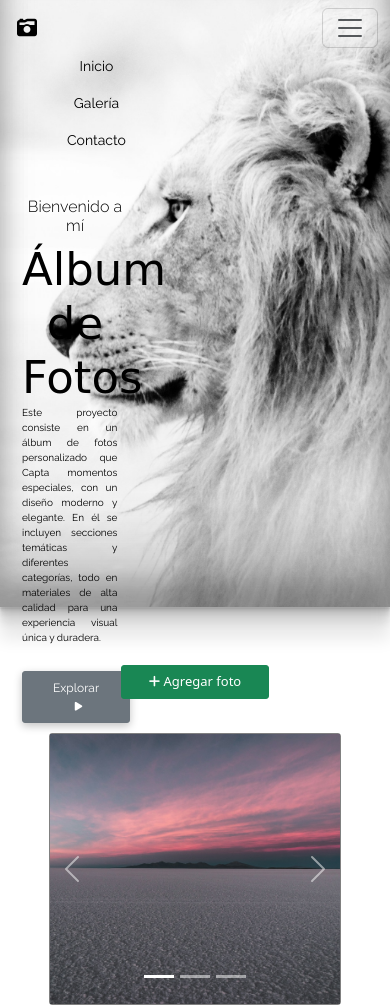
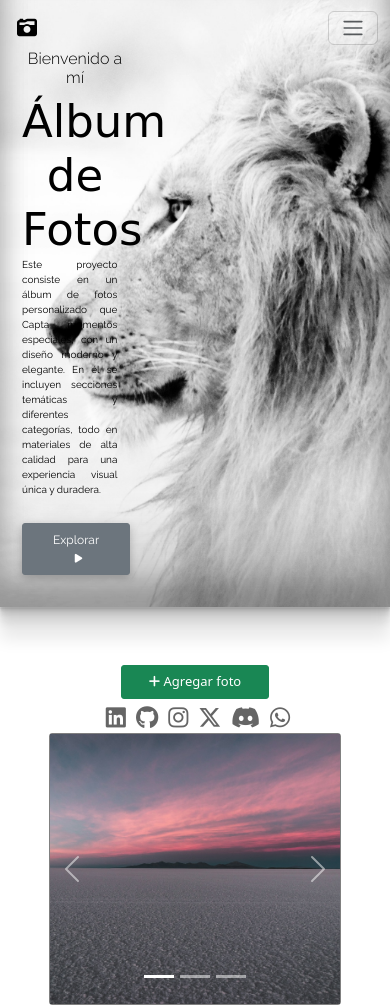
Before and after one commit to miltonfruiz/madfotos, a Flask app: page / in a window 390 px wide. Run offline with Flask 3, Linux system fonts and the light colour scheme; data comes from the database, SQL or seed files in the repository; some libraries are stand-ins or nearby versions; some web fonts are replaced.

Commit message:
Actualización 10/01: Correcciones banner responsive

```diff
--- a/static/style.css
+++ b/static/style.css
@@ -9,9 +9,8 @@ li {
   font-size: 14px;
 }
 .container-banner {
-  background: url(./images/leon1.jpg);
+  background: url(./images/leon1.jpg) no-repeat center center;
   background-size: cover;
-  background-position: center;
   box-shadow: rgba(0, 0, 0, 0.17) 0px -23px 25px 0px inset,
     rgba(0, 0, 0, 0.15) 0px -36px 30px 0px inset,
     rgba(0, 0, 0, 0.1) 0px -79px 40px 0px inset, rgba(0, 0, 0, 0.06) 0px 2px 1px,
@@ -347,3 +346,6 @@ input {
     rgba(0, 0, 0, 0.09) 0px 4px 2px, rgba(0, 0, 0, 0.09) 0px 8px 4px,
     rgba(0, 0, 0, 0.09) 0px 16px 8px, rgba(0, 0, 0, 0.09) 0px 32px 16px;
 }
+#button-navbar-toggler {
+  font-size: 1rem;
+}
--- a/templates/base.html
+++ b/templates/base.html
@@ -35,60 +35,38 @@
   <body>
     <header>
       <div class="container-banner">
-        <nav class="navbar navbar-expand-lg container">
+        <nav class="navbar navbar-expand-lg navbar-light">
           <div class="container">
-            <a class="navbar-brand" href="#"
-              ><i class="fa-solid fa-camera-retro"></i
-            ></a>
+            <a class="navbar-brand" href="#"><i class="fa-solid fa-camera-retro"></i></a>
             <button
+            id="button-navbar-toggler"
               class="navbar-toggler"
               type="button"
               data-bs-toggle="collapse"
-              data-bs-target="#navbarSupportedContent"
-              aria-controls="navbarSupportedContent"
+              data-bs-target="#navbarNav"
+              aria-controls="navbarNav"
               aria-expanded="false"
               aria-label="Toggle navigation"
             >
               <span class="navbar-toggler-icon"></span>
             </button>
-            <div class="collapse navbar-collapse" id="navbarSupportedContent">
-              <ul class="navbar-nav">
-                <li title="Inicio" class="nav-item a disabled">
-                  <a class="nav-link active" aria-current="page" href="#"
-                    >Inicio</a
-                  >
+            <div class="collapse navbar-collapse" id="navbarNav">
+              <ul class="navbar-nav me-auto">
+                <li class="nav-item">
+                  <a class="nav-link active" href="#" title="Inicio">Inicio</a>
                 </li>
-                <li title="Galeria" class="nav-item disabled">
-                  <a class="nav-link active" aria-current="page" href="#"
-                    >Galería</a
-                  >
+                <li class="nav-item">
+                  <a class="nav-link" href="#" title="Galería">Galería</a>
                 </li>
-                <li title="Contacto" class="nav-item disabled">
-                  <a class="nav-link active" aria-current="page" href="#"
-                    >Contacto</a
-                  >
+                <li class="nav-item">
+                  <a class="nav-link" href="#" title="Contacto">Contacto</a>
                 </li>
               </ul>
-              <!--<form id="form-search" class="d-flex" role="search">
-                <input
-                  id="search-input"
-                  class="form-control me-2"
-                  type="search"
-                  placeholder="Ingrese busqueda"
-                  aria-label="Search"
-                />
-                <button
-                  title="Buscar"
-                  id="search-button"
-                  class="btn btn-secondary"
-                  type="submit"
-                >
-                  Buscar <i class="fa-solid fa-magnifying-glass"></i>
-                </button>
-              </form> -->
             </div>
           </div>
         </nav>
+
+
         <div id="texts-container" class="container">
           <div id="row1" class="row">
             <div id="container-album" class="col-4">
@@ -109,8 +87,6 @@
                 >Explorar <i class="fa-solid fa-play"></i
               ></a>
             </div>
-            </div>
-          </div>
           <div id="row2">
             <div class="col">
               <div class="container-redes">
```
